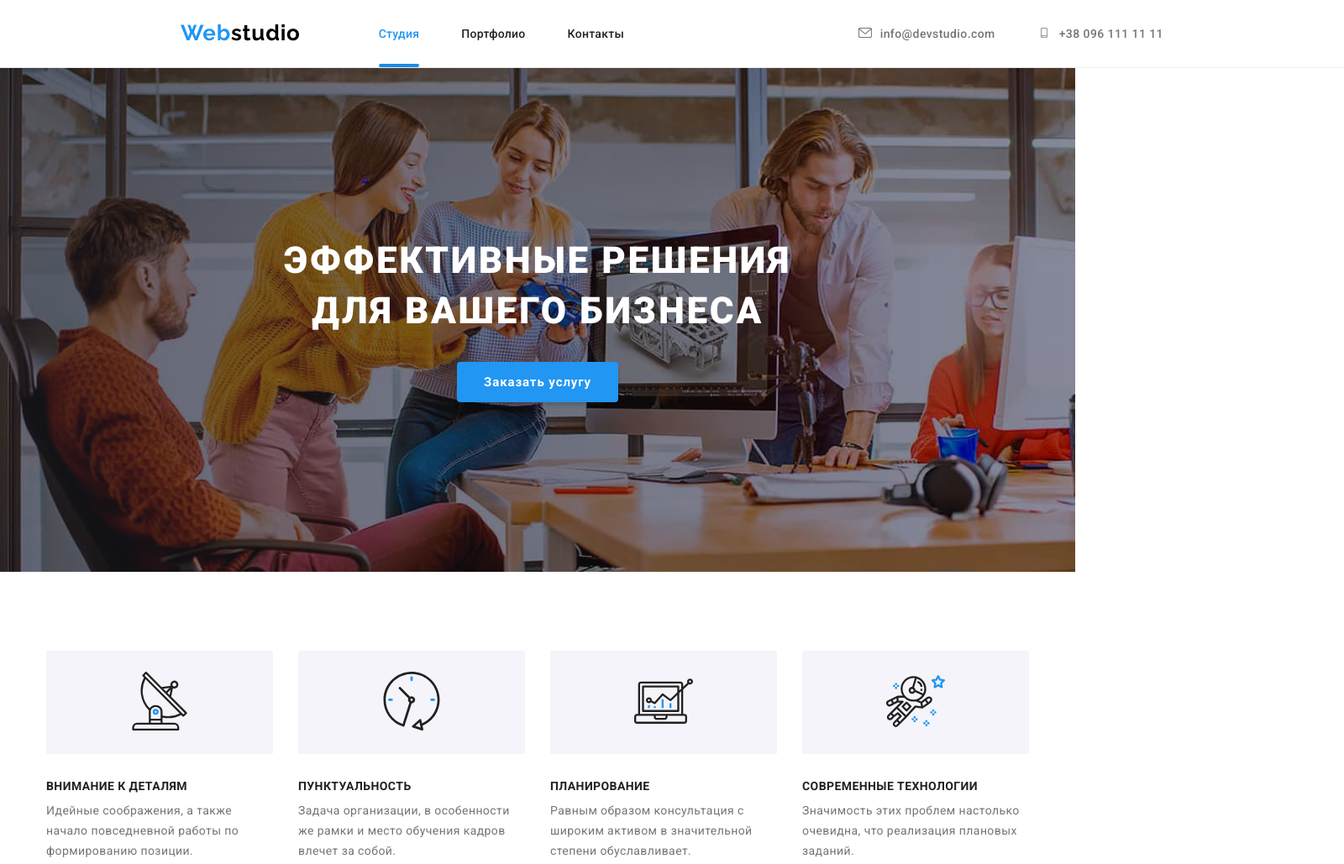
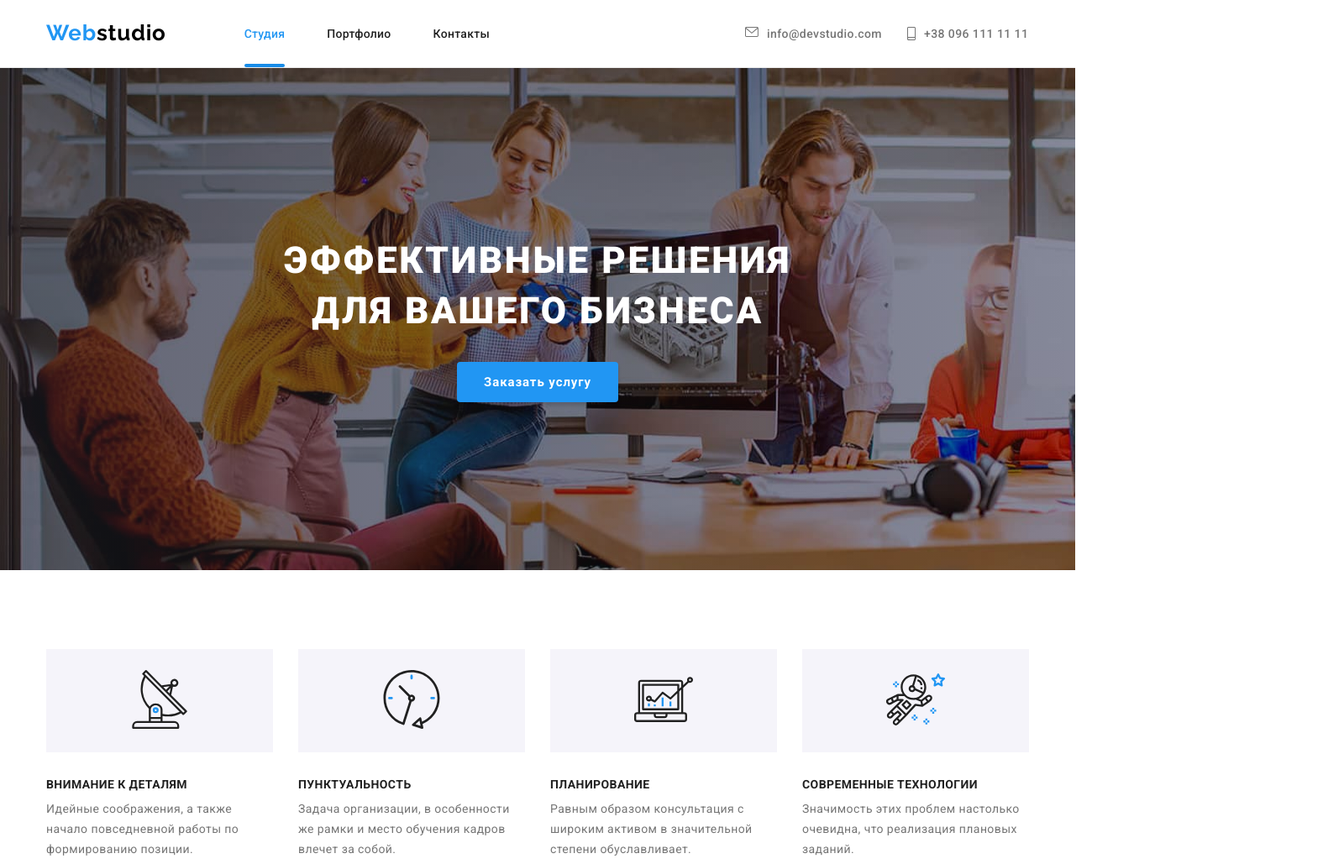
Before and after one commit to IhorStorozhok/goit-markup-hw-06, a plain HTML site: page index.html in a window 1280 px wide. Shown: the top 1029 px of the page at 84% size, 1600 px wide, since content can reach past the window. Drawn offline with nearby package versions, Linux system fonts and the light colour scheme; files whose address does not match are found by name.

Commit message:
second try

```diff
--- a/css/styles.css
+++ b/css/styles.css
@@ -55,7 +55,7 @@ a {
 
 .header-line {
   border-bottom: #ececec solid 1px;
-  width: 1600px;
+  max-width: 1600px;
   margin-left: auto;
   margin-right: auto;
 }
@@ -138,6 +138,7 @@ a {
   text-decoration: none;
   text-align: left;
   font-style: normal;
+  display: flex;
 }
 .kont-links a:hover,
 .kont-links a:focus {
@@ -149,14 +150,16 @@ a {
 }
 .kont-links {
   display: flex;
-  margin-left: auto;
+  margin-left: 304px;
+  margin-right: 0;
 }
 
 .kont-links .item:not(:last-child) {
-  margin-right: 50px;
+  margin-right: 30px;
 }
 
 .kont-links .item {
+  display: block;
   text-align: center;
 }
 .item .icon {
@@ -179,10 +182,11 @@ a {
 }
 
 .item .icon-phone {
-  width: 16px;
-  height: 12px;
+  width: 10px;
+  height: 16px;
   margin-right: 10px;
 }
+
 /*hero*/
 
 .action {
@@ -214,7 +218,7 @@ a {
   background-repeat: no-repeat;
   background-image: linear-gradient(to right, rgba(47, 48, 58, 0.4), rgba(47, 48, 58, 0)),
     url(..//images/bgrimg.jpg);
-  height: 600px;
+  max-height: 600px;
   max-width: 1600px;
   margin-left: auto;
   margin-right: auto;
@@ -344,7 +348,7 @@ a {
 
 .section-grey {
   background-color: var(--filter-colour);
-  width: 1600px;
+  max-width: 1600px;
   margin-left: auto;
   margin-right: auto;
 }
```
Also changed, not shown: index.html (+5 -3 lines).
